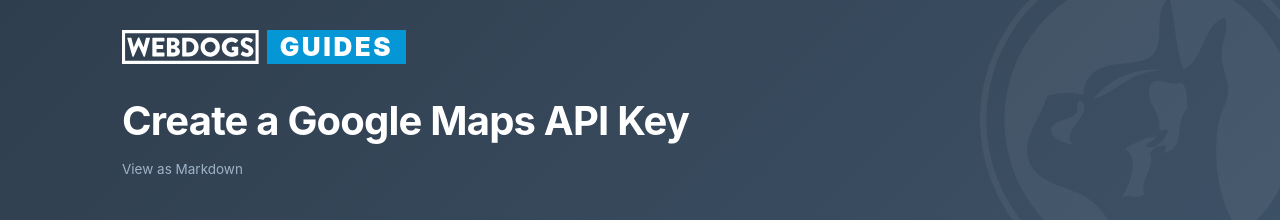
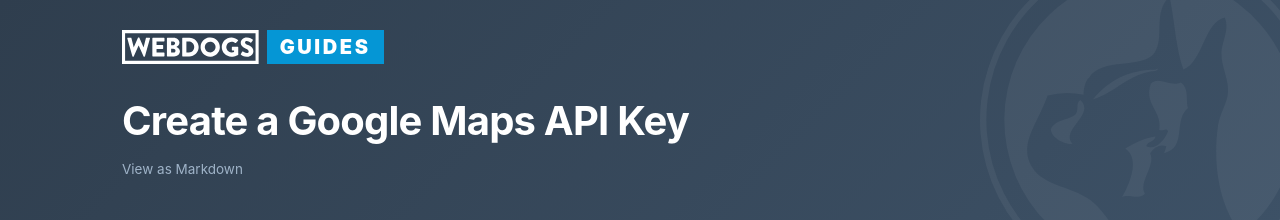
Before and after one commit to theWEBDOGS/guides, a Jekyll site: the page built from google-maps-api-key/google-maps-api-key.md, in a window 1280 px wide. Shown: the top 220 px of the page. Built offline with Jekyll 4.4.1, drawn with Linux system fonts in a browser that asks for light colours; some web fonts are replaced; our own code applies the rules of GitHub Pages for plain Markdown files.

Commit message:
Publish guides (2026-06-24) [generated]

```diff
--- a/assets/css/guides.css
+++ b/assets/css/guides.css
@@ -54,7 +54,7 @@ body.home { background: var(--paper); }
   display: inline-flex; align-items: center; height: 34px;
   margin-left: 8px; padding: 0 13px;
   background: var(--blue); color: #fff;
-  font: 900 26px/1 var(--brand-font); letter-spacing: .1em;
+  font: 900 20px/1 var(--brand-font); letter-spacing: .13em;
 }
 
 /* ---------- home: hero + cards ---------- */
```
